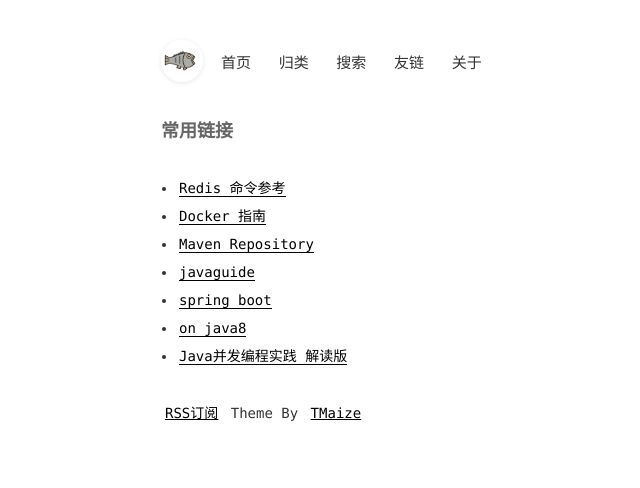
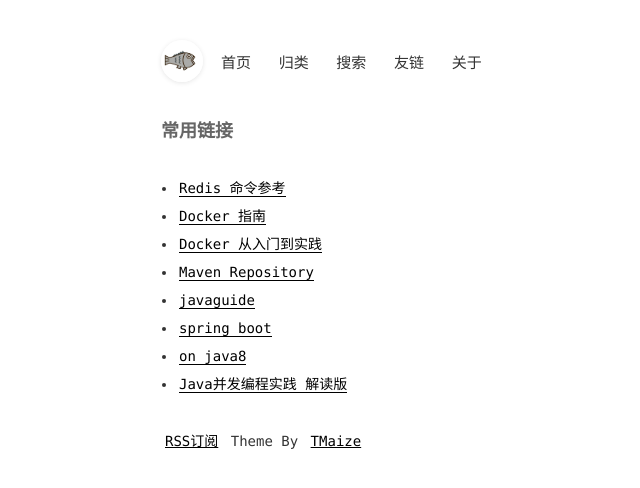
Before and after one commit to qazxu/qazxu.github.io, a Jekyll site: the page built from pages/about.md, in a window 1280 px wide. Shown: the top 488 px of the page, without its empty margins (153-793 px from the left). Built offline with Jekyll 4.4.1, drawn with Linux system fonts in a browser that asks for light colours.

Commit message:
Update about.md
增加链接

```diff
--- a/pages/about.md
+++ b/pages/about.md
@@ -5,6 +5,7 @@ title: 常用链接
 
 - [Redis 命令参考](http://redisdoc.com/index.html)
 - [Docker 指南](https://www.widuu.com/docker/userguide/usingdocker.html)
+- [Docker 从入门到实践](https://yeasy.gitbook.io/docker_practice/introduction)
 - [Maven Repository](http://mvnrepository.com/)
 
 - [javaguide](https://snailclimb.gitee.io/javaguide/#/?id=java)
```
